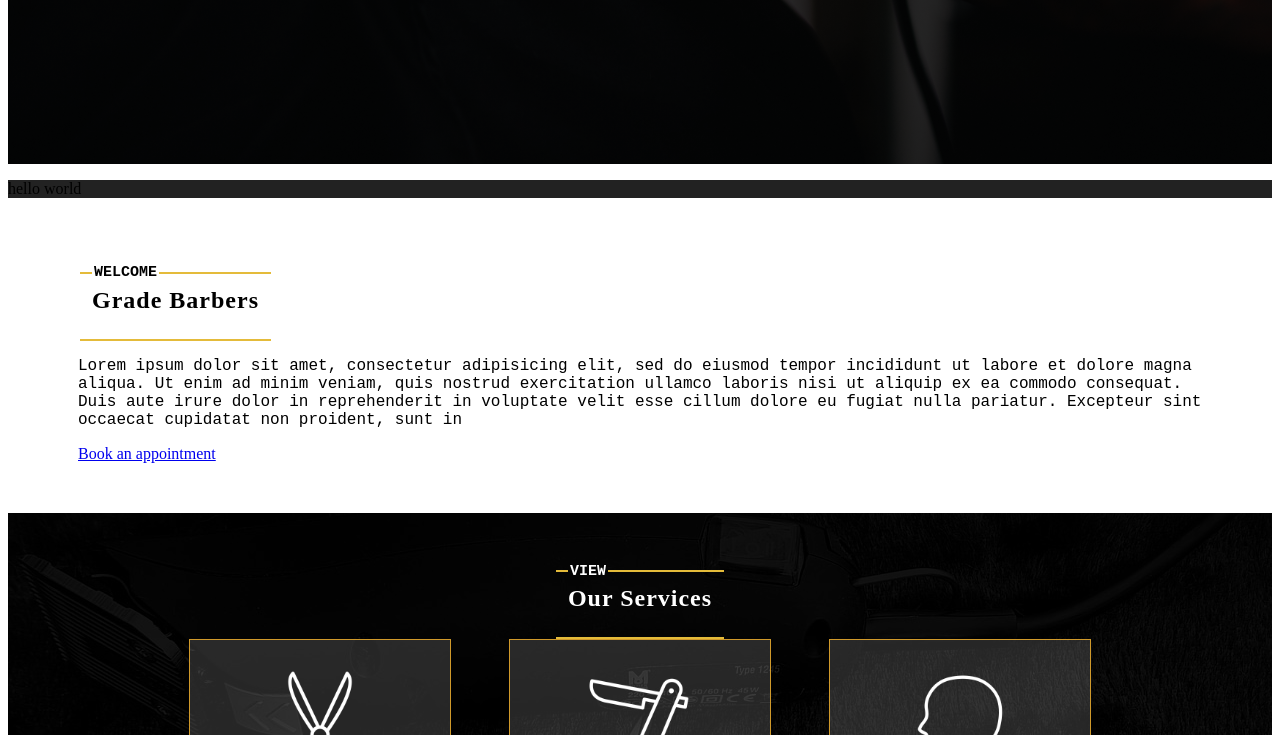
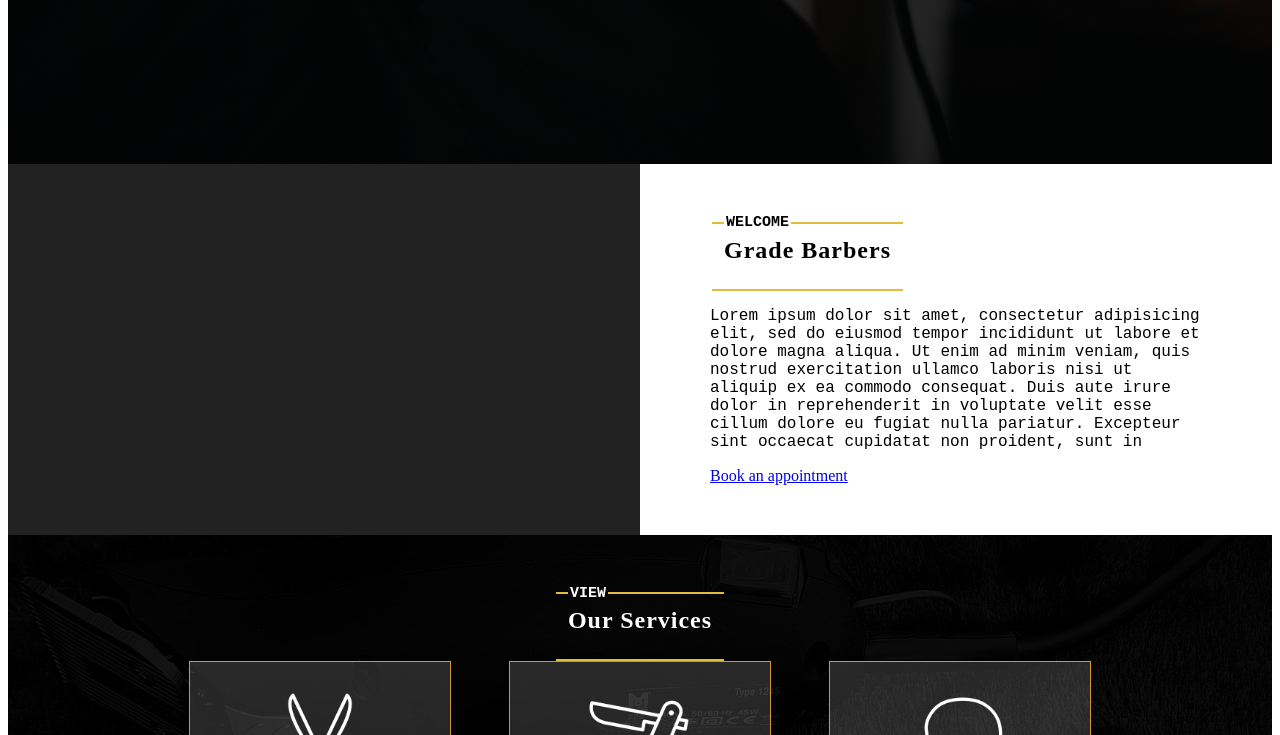
Before and after one commit to chrisjingram/grade-website, a Gatsby site: page / in a window 1280 px wide. Shown: the part 644-1379 px from the top of the page. Built offline with nearby package versions, Linux system fonts and the light colour scheme; Gatsby itself is replaced by a stand-in of ours.

Commit message:
changed intro to flexbox

```diff
--- a/src/components/Intro.js
+++ b/src/components/Intro.js
@@ -12,22 +12,16 @@ export default class Intro extends React.PureComponent{
     return (
       <section id="intro">
 
-        <div className="container-fluid">
-          <div className="row no-gutters">
+        <div className="flex-half image">
 
-            <div className="hidden-xs col-sm-6 half-image">
-              <p>hello world</p>
-            </div>
+        </div>
 
-            <div className="col-sm-6">
+        <div className="flex-half">
 
-              <div className="intro-text-container">
-                <Heading textColour="#000000" smallText="Welcome" text="Grade Barbers" />
-                <p>Lorem ipsum dolor sit amet, consectetur adipisicing elit, sed do eiusmod tempor incididunt ut labore et dolore magna aliqua. Ut enim ad minim veniam, quis nostrud exercitation ullamco laboris nisi ut aliquip ex ea commodo consequat. Duis aute irure dolor in reprehenderit in voluptate velit esse cillum dolore eu fugiat nulla pariatur. Excepteur sint occaecat cupidatat non proident, sunt in </p>
-                <Link to="#" className="border-button">Book an appointment</Link>
-              </div>
-
-            </div>
+          <div className="intro-text-container">
+            <Heading textColour="#000000" smallText="Welcome" text="Grade Barbers" />
+            <p>Lorem ipsum dolor sit amet, consectetur adipisicing elit, sed do eiusmod tempor incididunt ut labore et dolore magna aliqua. Ut enim ad minim veniam, quis nostrud exercitation ullamco laboris nisi ut aliquip ex ea commodo consequat. Duis aute irure dolor in reprehenderit in voluptate velit esse cillum dolore eu fugiat nulla pariatur. Excepteur sint occaecat cupidatat non proident, sunt in </p>
+            <Link to="#" className="border-button">Book an appointment</Link>
           </div>
 
         </div>
--- a/src/css/intro.css
+++ b/src/css/intro.css
@@ -1,18 +1,14 @@
 section#intro{
-
-}
-section#intro .container-fluid{
-  height: 100%;
-  padding: 0;
+  display: flex;
+  justify-content: center;
 }
 
-section#intro .row{
-  height: 100%;
+#intro .flex-half{
+  width: 50%;
 }
 
-.half-image{
+#intro .image{
   background: #222;
-  height: 100%;
 }
 
 div.intro-text-container{
@@ -21,3 +17,19 @@ div.intro-text-container{
 div.intro-text-container p{
   font-family: "Courier New", serif;
 }
+
+
+/* Small Devices, Tablets */
+@media only screen and (max-width : 768px) {
+}
+
+/* Extra Small Devices, Phones */
+@media only screen and (max-width : 480px) {
+  #intro .flex-half{
+    width: 100%;
+  }
+  #intro .image{
+    display: none;
+  }
+
+}
```
